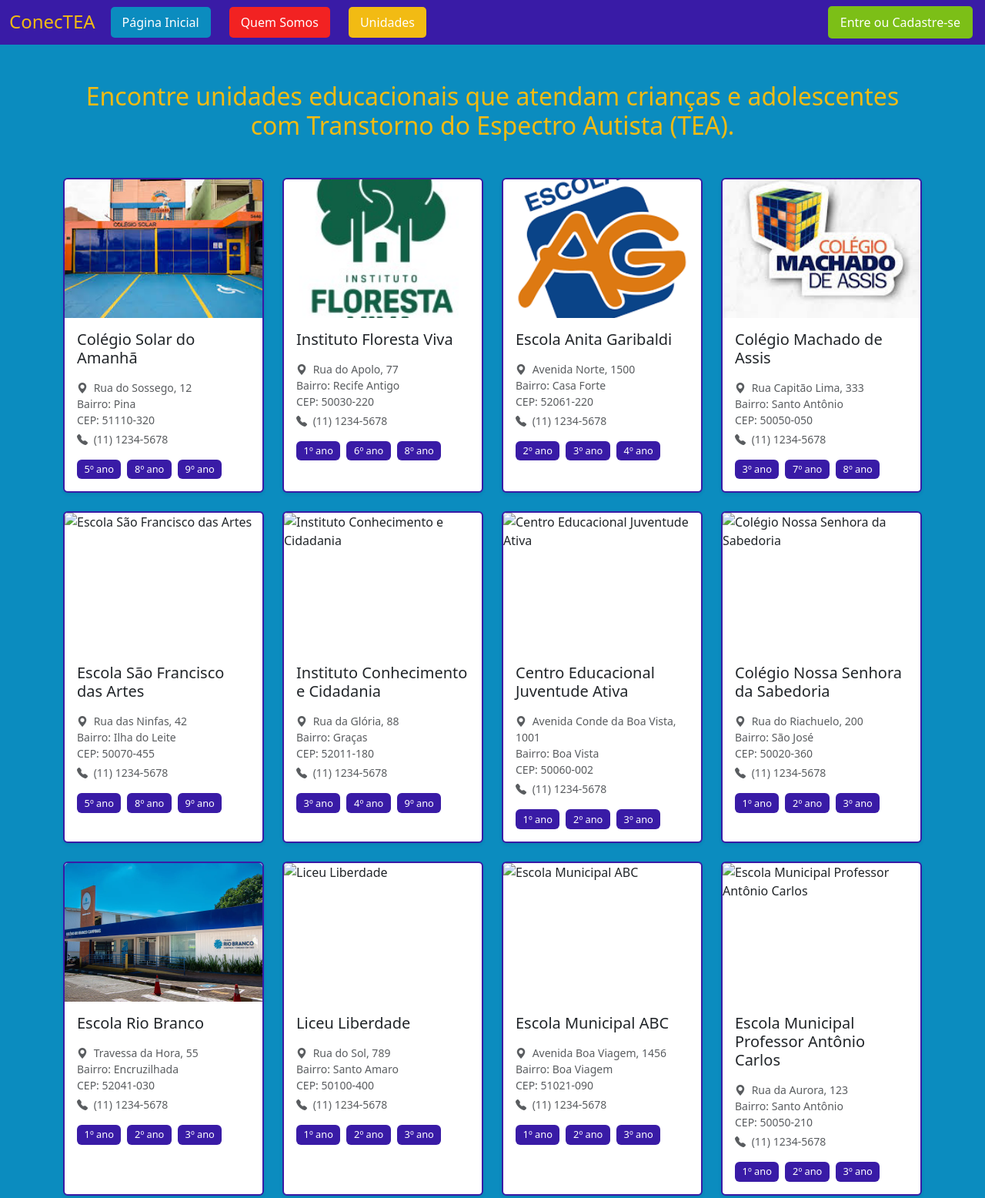
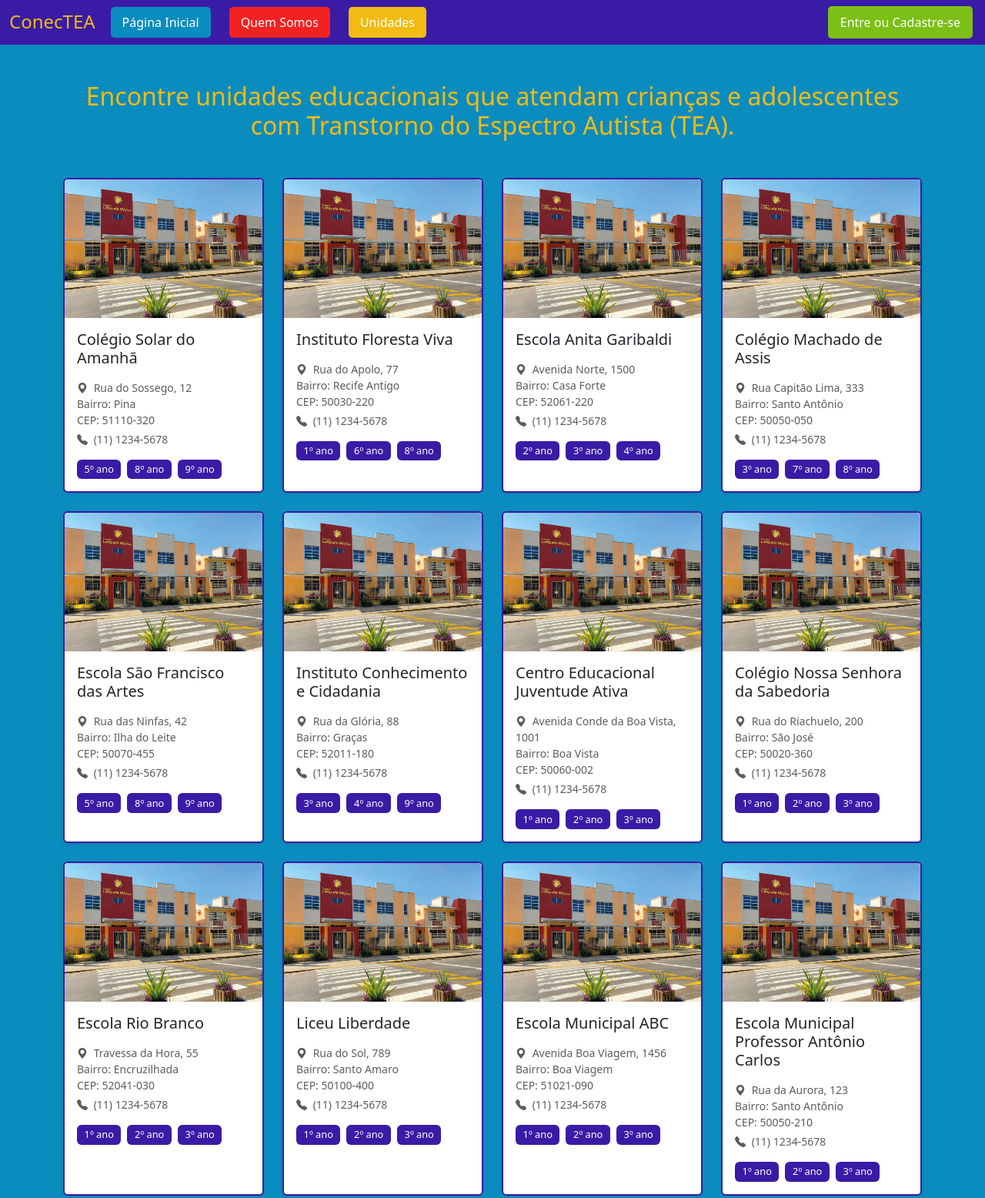
Before and after one commit to oparcimonioso/Projeto-Squad-60, a plain HTML site: page unidades.html in a window 1280 px wide. Shown: the top 1556 px of the page at 77% size. Drawn offline with nearby package versions, Linux system fonts and the light colour scheme.

Commit message:
ajustes finais

```diff
--- a/unidades.html
+++ b/unidades.html
@@ -97,7 +97,7 @@
             <div class="col-12 col-md-6 col-lg-3">
               <div class="card h-100 shadow-sm" style="border: 2px solid #391BA6;">
                 <img
-                  src="imagens/colegio solar img 2.jpg"
+                  src="imagens/escola_ficticia.jpg"
                   class="card-img-top"
                   alt="Colégio Solar do Amanhã"
                   style="height: 180px; object-fit: cover;"
@@ -127,7 +127,7 @@
             <div class="col-12 col-md-6 col-lg-3">
               <div class="card h-100 shadow-sm" style="border: 2px solid #391BA6;">
                 <img
-                  src="imagens/instituto_floresta_viva_logo.jpg"
+                  src="imagens/escola_ficticia.jpg"
                   class="card-img-top"
                   alt="Instituto Floresta Viva"
                   style="height: 180px; object-fit: cover;"
@@ -157,7 +157,7 @@
             <div class="col-12 col-md-6 col-lg-3">
               <div class="card h-100 shadow-sm" style="border: 2px solid #391BA6;">
                 <img
-                  src="imagens/escola anita garibald.png"
+                  src="imagens/escola_ficticia.jpg"
                   class="card-img-top"
                   alt="Escola Anita Garibaldi"
                   style="height: 180px; object-fit: cover;"
@@ -187,7 +187,7 @@
             <div class="col-12 col-md-6 col-lg-3">
               <div class="card h-100 shadow-sm" style="border: 2px solid #391BA6;">
                 <img
-                  src="imagens/colegio machado de assis.jpg"
+                  src="imagens/escola_ficticia.jpg"
                   class="card-img-top"
                   alt="Colégio Machado de Assis"
                   style="height: 180px; object-fit: cover;"
@@ -217,7 +217,7 @@
             <div class="col-12 col-md-6 col-lg-3">
               <div class="card h-100 shadow-sm" style="border: 2px solid #391BA6;">
                 <img
-                  src="caminho-da-imagem1.jpg"
+                  src="imagens/escola_ficticia.jpg"
                   class="card-img-top"
                   alt="Escola São Francisco das Artes"
                   style="height: 180px; object-fit: cover;"
@@ -247,7 +247,7 @@
             <div class="col-12 col-md-6 col-lg-3">
               <div class="card h-100 shadow-sm" style="border: 2px solid #391BA6;">
                 <img
-                  src="caminho-da-imagem1.jpg"
+                  src="imagens/escola_ficticia.jpg"
                   class="card-img-top"
                   alt="Instituto Conhecimento e Cidadania"
                   style="height: 180px; object-fit: cover;"
@@ -277,7 +277,7 @@
             <div class="col-12 col-md-6 col-lg-3">
               <div class="card h-100 shadow-sm" style="border: 2px solid #391BA6;">
                 <img
-                  src="caminho-da-imagem1.jpg"
+                  src="imagens/escola_ficticia.jpg"
                   class="card-img-top"
                   alt="Centro Educacional Juventude Ativa"
                   style="height: 180px; object-fit: cover;"
@@ -307,7 +307,7 @@
             <div class="col-12 col-md-6 col-lg-3">
               <div class="card h-100 shadow-sm" style="border: 2px solid #391BA6;">
                 <img
-                  src="caminho-da-imagem1.jpg"
+                  src="imagens/escola_ficticia.jpg"
                   class="card-img-top"
                   alt="Colégio Nossa Senhora da Sabedoria"
                   style="height: 180px; object-fit: cover;"
@@ -337,7 +337,7 @@
             <div class="col-12 col-md-6 col-lg-3">
               <div class="card h-100 shadow-sm" style="border: 2px solid #391BA6;">
                 <img
-                  src="imagens/Escola Rio Branco.webp"
+                  src="imagens/escola_ficticia.jpg"
                   class="card-img-top"
                   alt="Escola Rio Branco"
                   style="height: 180px; object-fit: cover;"
@@ -367,7 +367,7 @@
             <div class="col-12 col-md-6 col-lg-3">
               <div class="card h-100 shadow-sm" style="border: 2px solid #391BA6;">
                 <img
-                  src="caminho-da-imagem1.jpg"
+                  src="imagens/escola_ficticia.jpg"
                   class="card-img-top"
                   alt="Liceu Liberdade"
                   style="height: 180px; object-fit: cover;"
@@ -397,7 +397,7 @@
             <div class="col-12 col-md-6 col-lg-3">
               <div class="card h-100 shadow-sm" style="border: 2px solid #391BA6;">
                 <img
-                  src="caminho-da-imagem1.jpg"
+                  src="imagens/escola_ficticia.jpg"
                   class="card-img-top"
                   alt="Escola Municipal ABC"
                   style="height: 180px; object-fit: cover;"
@@ -427,7 +427,7 @@
             <div class="col-12 col-md-6 col-lg-3">
               <div class="card h-100 shadow-sm" style="border: 2px solid #391BA6;">
                 <img
-                  src="caminho-da-imagem1.jpg"
+                  src="imagens/escola_ficticia.jpg"
                   class="card-img-top"
                   alt="Escola Municipal Professor Antônio Carlos"
                   style="height: 180px; object-fit: cover;"
```
Also changed, not shown: index.html (+1 -1 lines), login.css (+8 -0 lines), login.html (+6 -5 lines), quemSomos.html (+2 -2 lines), imagens/Escola Rio Branco.webp (deleted), imagens/colegio machado de assis.jpg (deleted), imagens/colegio solar img 2.jpg (deleted), imagens/escola anita garibald.png (deleted), imagens/escola_ficticia.jpg (added), imagens/instituto_floresta_viva_logo.jpg (deleted).
